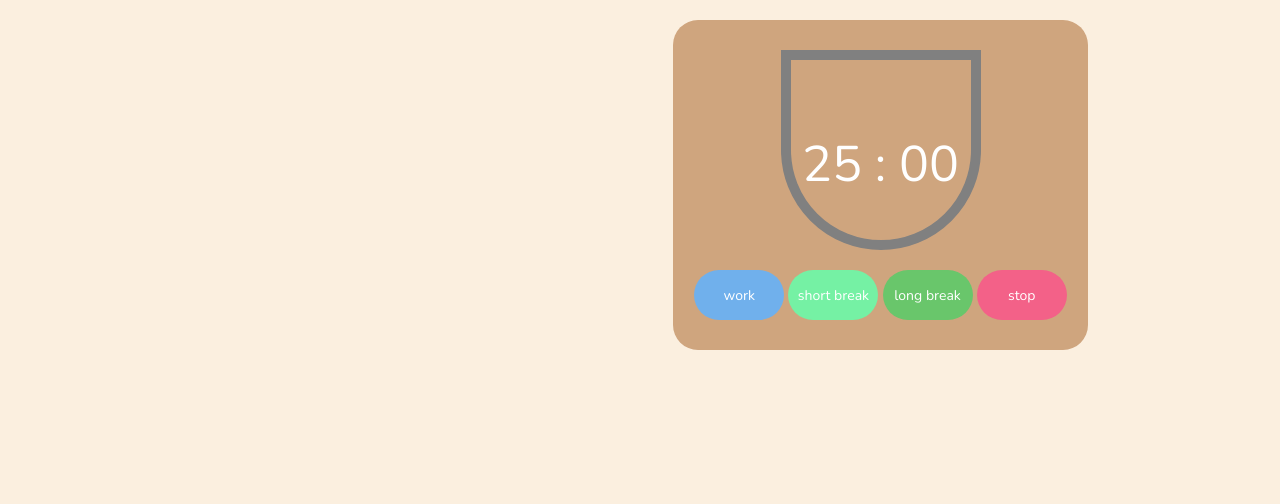
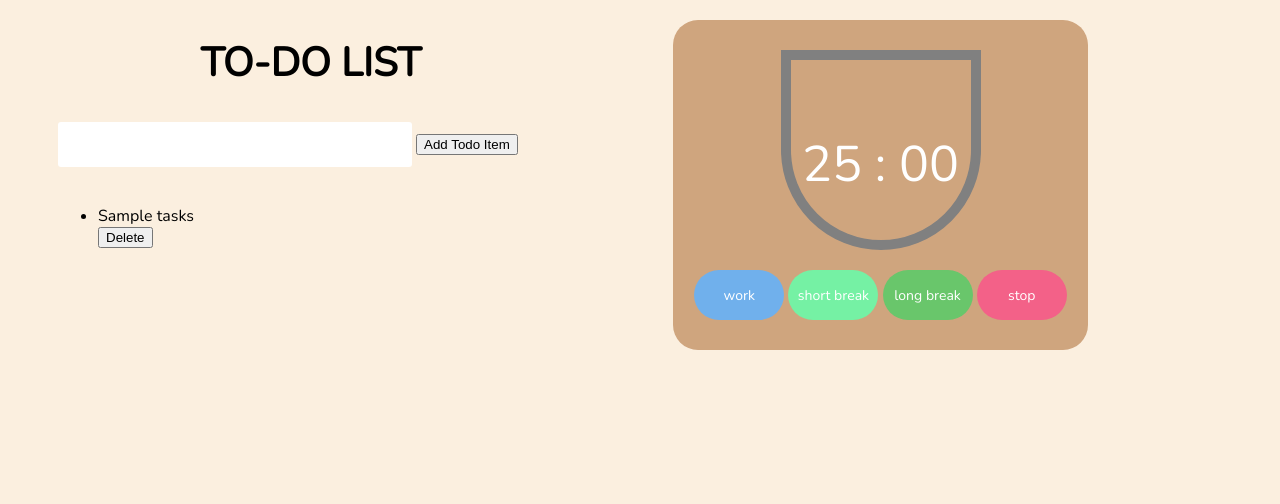
Before and after one commit to LaurierCS/Pod5, a Django app: template templates/app/homepage.html in a window 1280 px wide. Shown: the part 100-604 px from the top of the page. Run offline with Django 3.2, Linux system fonts and the light colour scheme; the template is opened without the code that fills it: most values are stand-ins (such as "Sample title", 1, 10 or a date in 2020).

Commit message:
updated to do list

```diff
--- a/static/css/main.css
+++ b/static/css/main.css
@@ -287,3 +287,15 @@ a{
 #section2 {
     height: 800px;
 }
+
+
+.todolist {
+  width: 40%;
+  padding-left: 50px;
+  padding-top: 60px;
+  align-content:center;
+}
+
+h1 {
+  font-size: 40px;
+}
--- a/templates/app/homepage.html
+++ b/templates/app/homepage.html
@@ -148,11 +148,27 @@
     };
   </script>
 
-  <!-- <div class="logo">
-    <img src ="{%static '/images/logo1'%}">
-  </div> -->
   <div class="logo">
-    <img src ="{%static '/images/grindlogo'%}" width="320" height="100">
+    <img src="{%static '/images/grindlogo'%}" width="320" height="100" />
   </div>
+
+  <div class="todolist">
+    <h1><center>TO-DO LIST</center></h1>
+    <form action="/add task/" method="post">
+      <input type="text" name="content" />
+      <input type="submit" value="Add Todo Item" />
+    </form>
+    <ul>
+      {% for i in all_items %}
+      <li>
+        {{i.tasks}}
+        <form action="/deleteTodoItem/{{i.id}}/" method="post">
+          <input type="submit" value="Delete" />
+        </form>
+      </li>
+      {% endfor %}
+    </ul>
+  </div>
+
 </body>
 {% endblock content%}
```
Also changed, not shown: other parts of static/css/main.css (+29 -29 lines).
